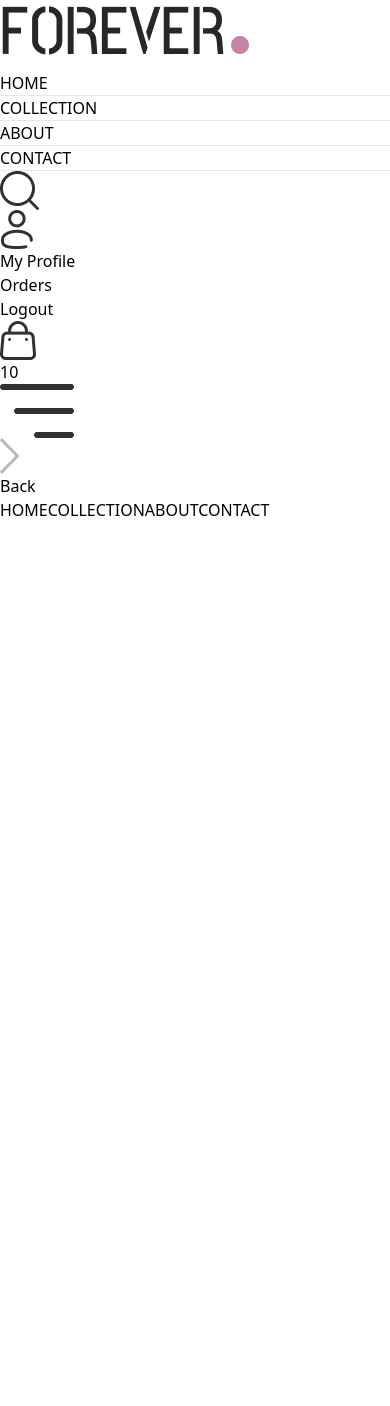
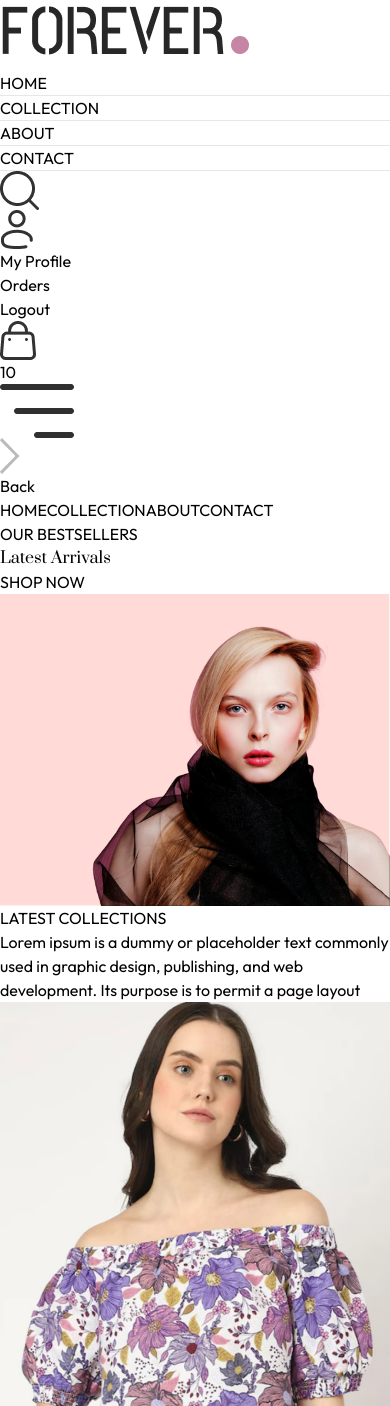
Before and after one commit to Chathurdha2024/Forever-Fashion-App, a React (Vite) app in the folder frontend/: page / in a window 390 px wide. Shown: the top 1406 px of the page. Before the commit the page ends 844 px from the top, so only its background shows below. Built offline with nearby package versions, Linux system fonts and the light colour scheme.

Commit message:
Made the Latest Arrival section in Home Page

```diff
--- a/frontend/src/components/Hero.jsx
+++ b/frontend/src/components/Hero.jsx
@@ -1,9 +1,26 @@
 import React from 'react'
+import { assets } from '../assets/assets'
 
 const Hero = () => {
   return (
-    <div>
+    <div className='flex flex-col sm:flex-row border border-gray-400'>
+        {/*Hero lLeft Side*/}
+      <div className='w-full sm:w-1/2 flex items-center justify-center py-10 sm:py-0'>
+        <div className='text-[#414141]'>
+            <div className='flex items-center gap-2'>
+                <p className='w-8 md:w-11 h-[2px] bg-[#414141]'></p>
+                <p className='font-medium text-sm md:text-base'>OUR BESTSELLERS</p>
+            </div>
+            <h1 className='prata-regular text-3xl sm:py-3 lg:text-5xl leading-relaxed'>Latest Arrivals</h1>
+            <div className='flex items-center gap-2'>
+                <p className='font-semibold text-sm md:text-base'>SHOP NOW</p>
+                <p className='w-8 md:w-11 h-[2px] bg-[#414141]'></p>
 
+            </div>
+        </div>
+      </div>
+      {/*Hero Right Side*/}
+      <img src={assets.hero_img} className='w-full sm:w-1/2' alt="" />
     </div>
   )
 }
--- /dev/null
+++ b/frontend/src/components/LatestCollection.jsx
@@ -0,0 +1,36 @@
+import React, { useContext, useEffect, useState } from 'react'
+import { ShopContext } from '../context/ShopContext'
+import Title from './Title';
+import ProductItem from './ProductItem';
+
+const LatestCollection = () => {
+
+    const { products } = useContext(ShopContext);
+    const [latestProducts,setLatestProducts] = useState([]);
+
+    useEffect(()=>{
+      setLatestProducts(products.slice(0,10));
+    },[])
+
+  return (
+    <div className='my-10'>
+      <div className='text-center py-8 text-3xl'>
+         <Title text1={'LATEST'} text2={'COLLECTIONS'}/>
+         <p className='w-3/4 m-auto text-xs sm:text-sm md:text-base text-gray-600'>
+         Lorem ipsum is a dummy or placeholder text commonly used in graphic design, publishing, and web development. Its purpose is to permit a page layout
+         </p>
+      </div>
+      {/*Rendering Products*/}
+      <div className='grid grid-cols-2 sm:grid-cols-3 md:grid-cols-4 lg:grid-cols-5 gap-4 gap-y-6'>
+        {
+            latestProducts.map((item,index)=>(
+                <ProductItem key={index} id={item._id} image={item.image} name={item.name} price={item.price} />
+            ))
+        }
+      </div>
+
+    </div>
+  )
+}
+
+export default LatestCollection
--- /dev/null
+++ b/frontend/src/components/ProductItem.jsx
@@ -0,0 +1,20 @@
+import React, { useContext } from 'react'
+import { ShopContext } from '../context/ShopContext'
+import { Link } from 'react-router-dom';
+
+const ProductItem = ({id,image,name,price}) => {
+
+    const {currency} = useContext(ShopContext);
+
+    return (
+    <Link className='text-gray-700 cursor-pointer' to={`/product/${id}`}>
+       <div className='overflow-hidden'>
+          <img src={image[0]} className='hover:scale-110 transition ease-in-out' alt="" />
+       </div>
+       <p className='pt-3 pb-1 text-sm'>{name}</p>
+       <p className='text-sm font-medium'>{currency}{price}</p>
+    </Link>
+  )
+}
+
+export default ProductItem
--- /dev/null
+++ b/frontend/src/components/Title.jsx
@@ -0,0 +1,12 @@
+import React from 'react'
+
+const Title = ({text1,text2}) => {
+  return (
+    <div className='inline-flex gap-2 items-center mb-3'>
+      <p className='text-gray-500'>{text1} <span className='text-gray-700 font-medium'>{text2}</span></p>
+      <p className='w-8 sm:w-12 h-[1px] sm:h-[2px] bg-gray-700'></p>
+    </div>
+  )
+}
+
+export default Title
--- /dev/null
+++ b/frontend/src/context/ShopContext.jsx
@@ -0,0 +1,27 @@
+import { createContext } from "react";
+import { products } from "../assets/assets";
+
+export const ShopContext = createContext();
+{
+  /*This is a Context API*/
+}
+
+const ShopContextProvider = (props) => {
+  const currency = "$";
+  const delivery_fee = 10;
+
+  {
+    /*when we add variable,state variable or a function inside this value object then we can access it in any component using the context API */
+  }
+  const value = {
+    products,
+    currency,
+    delivery_fee,
+  };
+
+  return (
+    <ShopContext.Provider value={value}>{props.children}</ShopContext.Provider>
+  );
+};
+
+export default ShopContextProvider;
--- a/frontend/src/index.css
+++ b/frontend/src/index.css
@@ -1,3 +1,4 @@
+@import url('https://fonts.googleapis.com/css2?family=Open+Sans:ital,wght@0,300..800;1,300..800&family=Outfit:wght@100..900&family=Prata&display=swap');
 @tailwind base;
 @tailwind components;
 @tailwind utilities;
@@ -5,3 +6,12 @@
 a.active hr{
     display: block;  {/*displaying only the underline of the active path*/}
 }
+
+*{
+    font-family: Outfit;
+}
+.prata-regular {
+  font-family: "Prata", serif;
+  font-weight: 400;
+  font-style: normal;
+}
--- a/frontend/src/main.jsx
+++ b/frontend/src/main.jsx
@@ -1,11 +1,14 @@
-import { StrictMode } from 'react'
-import { createRoot } from 'react-dom/client'
-import './index.css'
-import App from './App.jsx'
-import {BrowserRouter} from 'react-router-dom'
+import { StrictMode } from "react";
+import { createRoot } from "react-dom/client";
+import "./index.css";
+import App from "./App.jsx";
+import { BrowserRouter } from "react-router-dom";
+import ShopContextProvider from "./context/ShopContext.jsx";
 
-createRoot(document.getElementById('root')).render(
+createRoot(document.getElementById("root")).render(
   <BrowserRouter>
-    <App />
-  </BrowserRouter>,
-)
+    <ShopContextProvider>
+      <App />
+    </ShopContextProvider>
+  </BrowserRouter>
+);
--- a/frontend/src/pages/Home.jsx
+++ b/frontend/src/pages/Home.jsx
@@ -1,10 +1,12 @@
 import React from 'react'
 import Hero from '../components/Hero'
+import LatestCollection from '../components/LatestCollection'
 
 const Home = () => {
   return (
     <div>
       <Hero />
+      <LatestCollection />
     </div>
   )
 }
```
